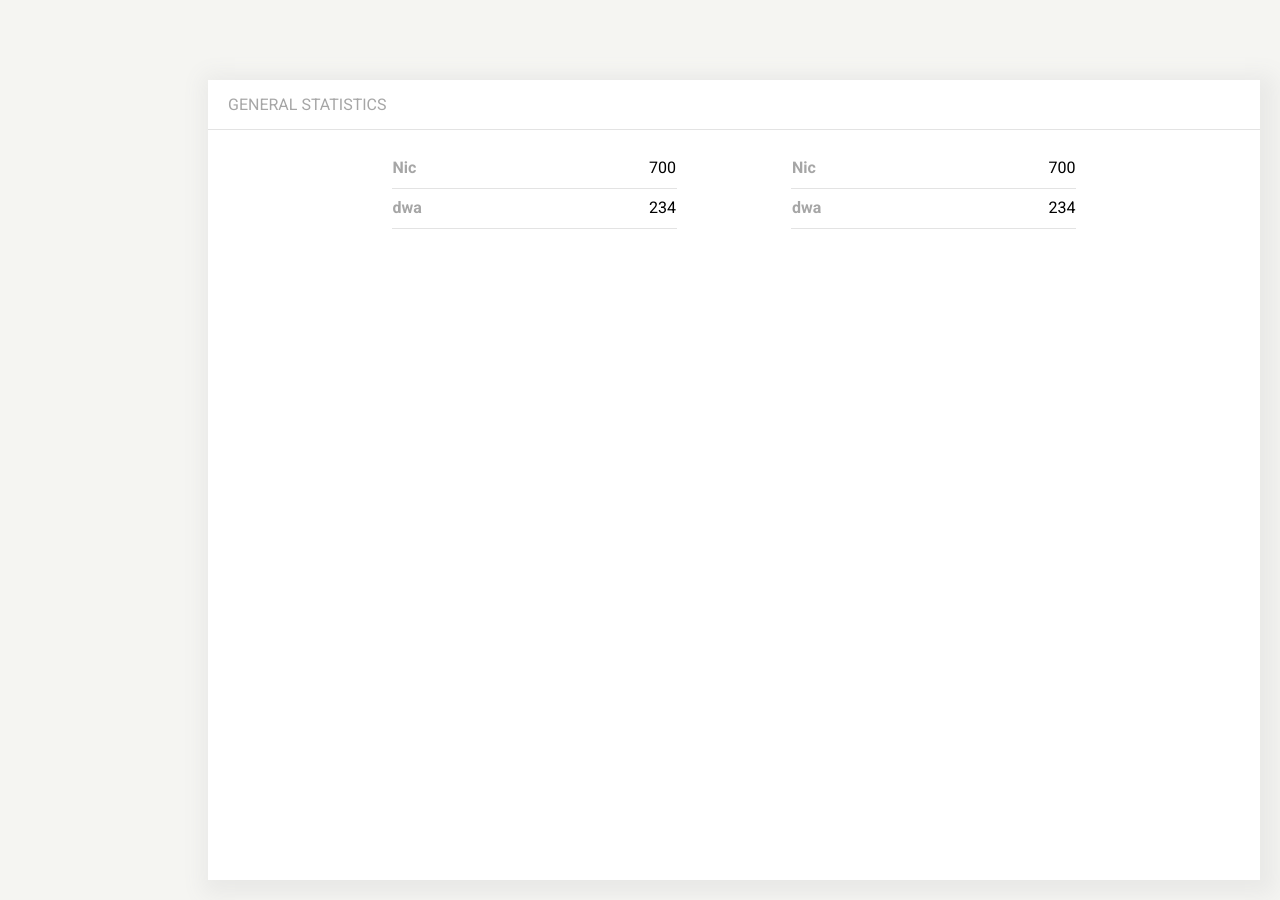
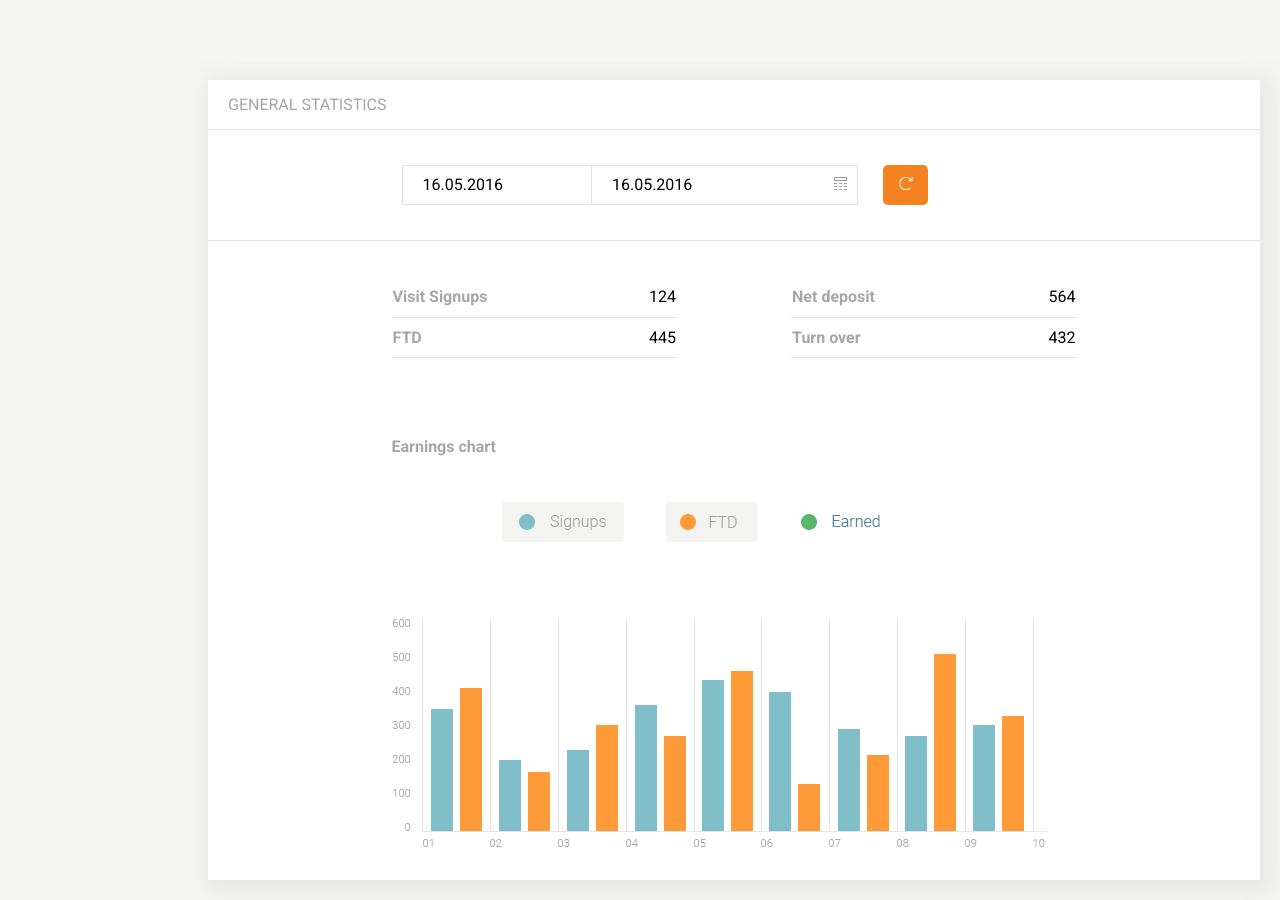
Before and after one commit to Ma-Der/modul-9-12, a plain HTML site: page src/general.html in a window 1280 px wide. Drawn offline with Linux system fonts and the light colour scheme.

Commit message:
Update general section

```diff
--- a/sass/style.scss
+++ b/sass/style.scss
@@ -23,6 +23,12 @@ h2 {
   font-size: 16px;
   font-weight: normal;
   text-transform: uppercase;
+}
+
+h3 {
+  color: $header-color;
+  font-size: 16px;
+  font-weight: bold;
 }
 
 // SECTION //
@@ -305,14 +311,24 @@ table {
 .tbl-align-right {
   text-align: right;
 }
+
 // GENERAL SECTION //
+
 .date {
+  border-bottom: 1px solid $disabled-button-color;
   min-height: 110px;
+  button {
+    margin-top: 35px;
+  }
+  .date-img {
+    text-align: right;
+    padding: 10px;
+  }
 }
 .date-line {
   border: 1px solid $disabled-button-color;
   min-height: 40px;
-  margin: 25px 10px;
+  margin: 35px 10px;
   .border {
     border-right: 1px solid $disabled-button-color;
   }
@@ -320,3 +336,9 @@ table {
     padding: 10px 20px;
   }
 }
+.general-table {
+  padding: 18px 0 80px 0;
+}
+.chart {
+  margin-top: 45px;
+}
--- a/src/general.html
+++ b/src/general.html
@@ -9,19 +9,35 @@
   <div class="section">
     <div class="section-title">
       <h2>general statistics</h2>
-    </div class="date">
-
-    <div>﻿
+		</div>
+		<div class="date">
 			<div class="row container">
+				<div class="col-8 date-line">
+					<div class="col-5 border">
+						<p>16.05.2016</p>
+					</div>
+					<div class="col-5">
+						<p>16.05.2016</p>
+					</div>
+					<div class="col-2 date-img">
+						<img src="../images/date-picker.png" alt="datepicker">
+					</div>
+				</div>
+				<div class="col-2">
+					<button class="btn"><img src="../images/refresh.svg"></button>
+				</div>
+			</div>
+		</div>﻿
+    <div class="row container general-table">
     	<div class="col-5">
     		<table>
     			<tr>
-    				<td class="tbl-cell-width tbl-cell-text">Nic</td>
-    				<td class="tbl-align-right">700</td>
+    				<td class="tbl-cell-width tbl-cell-text">Visit Signups</td>
+    				<td class="tbl-align-right">124</td>
     			</tr>
     			<tr>
-    				<td class="tbl-cell-text">dwa</td>
-    			  <td class="tbl-align-right">234</td>
+    				<td class="tbl-cell-text">FTD</td>
+    			  <td class="tbl-align-right">445</td>
     			</tr>
     		</table>
       </div>
@@ -29,16 +45,21 @@
       	<div class="col-5">
       		<table>
       			<tr>
-      					<td class="tbl-cell-width tbl-cell-text">Nic</td>
-      					<td class="tbl-align-right">700</td>
+      				<td class="tbl-cell-width tbl-cell-text">Net deposit</td>
+      				<td class="tbl-align-right">564</td>
       			</tr>
       			<tr>
-      					<td class="tbl-cell-text">dwa</td>
-      					<td class="tbl-align-right">234</td>
+      				<td class="tbl-cell-text">Turn over</td>
+      				<td class="tbl-align-right">432</td>
       			</tr>
       		</table>
       	</div>
       </div>
+			<div class="container">
+				<h3>Earnings chart</h3>
+				<div class="chart">
+					<img src="../images/graph.png" alt="chart">
+				</div>
 			</div>
 </body>
 </html>
```
Also changed, not shown: index.html (+20 -13 lines), css/style.css, images/date-picker.png (added), 1 other file. Lines whose indentation alone changed are shown as unchanged.
